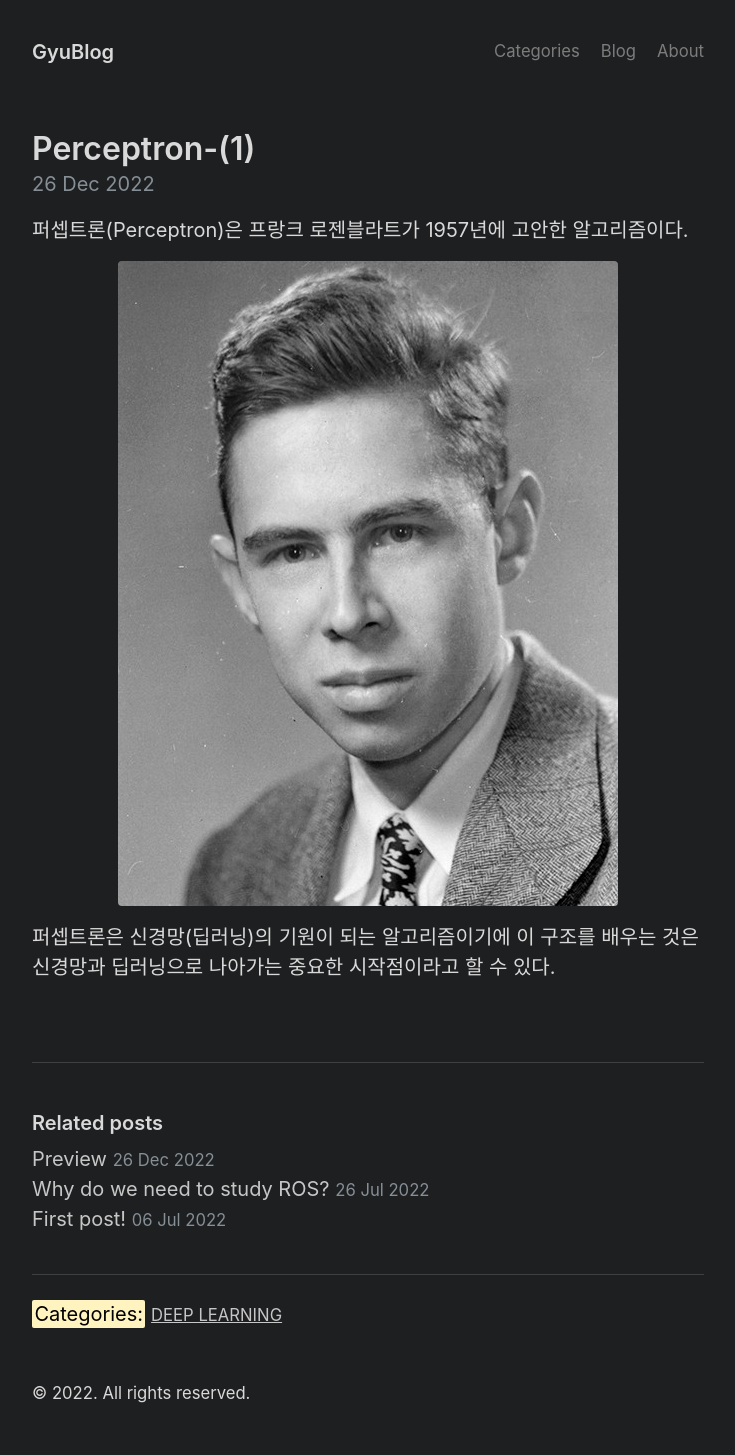
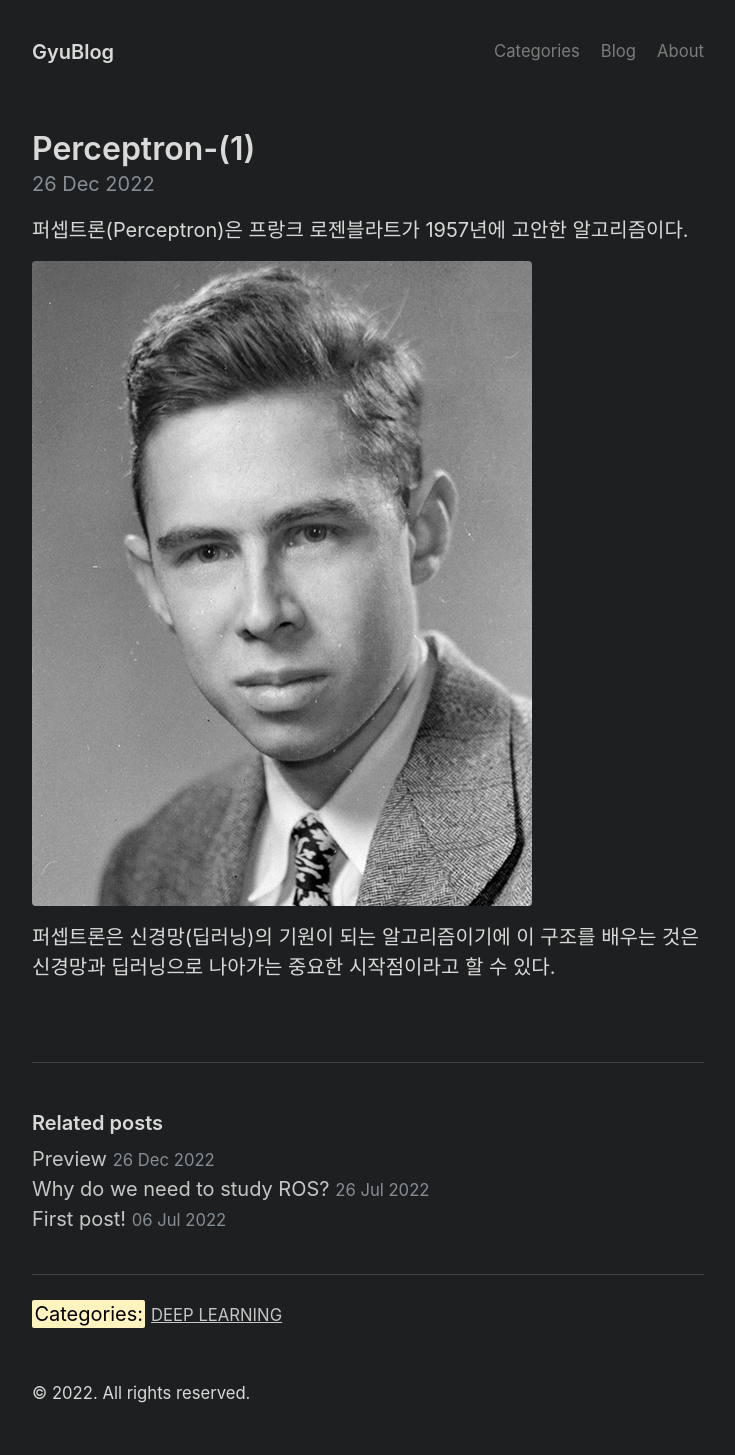
Before and after one commit to mngupark/mngupark.github.io, a Jekyll site: the page built from _posts/study/machine learning/deep learning/2022-12-26-perceptron-1.md, in a window 1280 px wide. Shown: the whole page, without its empty margins (272-1007 px from the left). Built offline with Jekyll 4.4.1, drawn with Linux system fonts in a browser that asks for light colours.

Commit message:
modify scss and path of an image

```diff
--- a/_posts/study/machine learning/deep learning/2022-12-26-perceptron-1.md
+++ b/_posts/study/machine learning/deep learning/2022-12-26-perceptron-1.md
@@ -6,8 +6,8 @@
 
 퍼셉트론(Perceptron)은 프랑크 로젠블라트가 1957년에 고안한 알고리즘이다.
 
-<center>
-<img src="/images/study/machine_learning/deep_learning/2022-12-26-frank-rosenblatt.jpg" />
-</center>
+<img src="/images/study/machine_learning/deep_learning/2022-12-26-frank-rosenblatt.jpg"
+     title="Frank Rosenblatt"
+     alt="Frank Rosenblatt"/>
 
 퍼셉트론은 신경망(딥러닝)의 기원이 되는 알고리즘이기에 이 구조를 배우는 것은 신경망과 딥러닝으로 나아가는 중요한 시작점이라고 할 수 있다.
--- /dev/null
+++ b/_sass/_img.scss
@@ -0,0 +1,10 @@
+// Image
+//
+// Styles for images in posts
+.img {
+    max-width: 100%;
+    height: auto;
+    display: block;
+    margin-left: auto;
+    margin-right: auto;
+}
```
